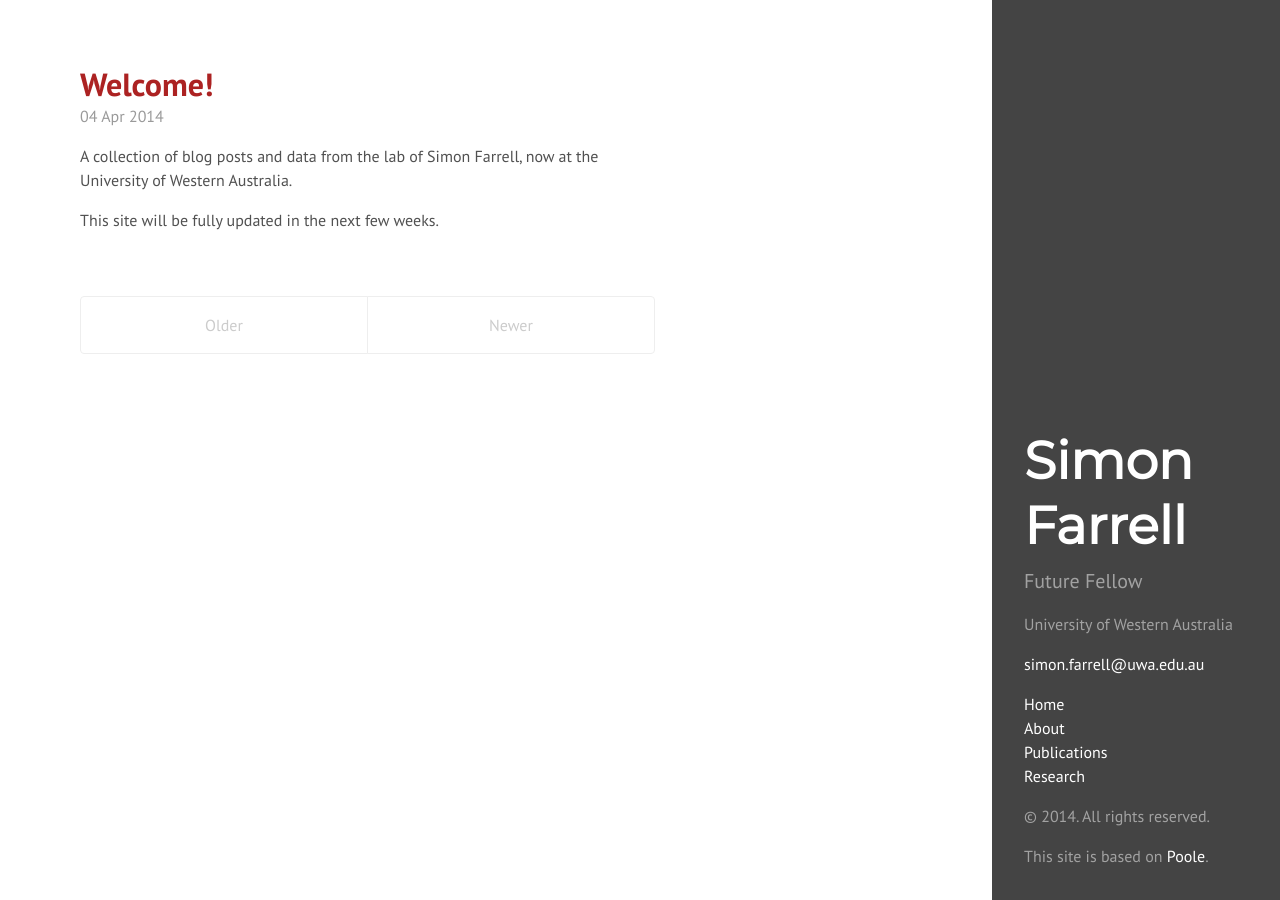
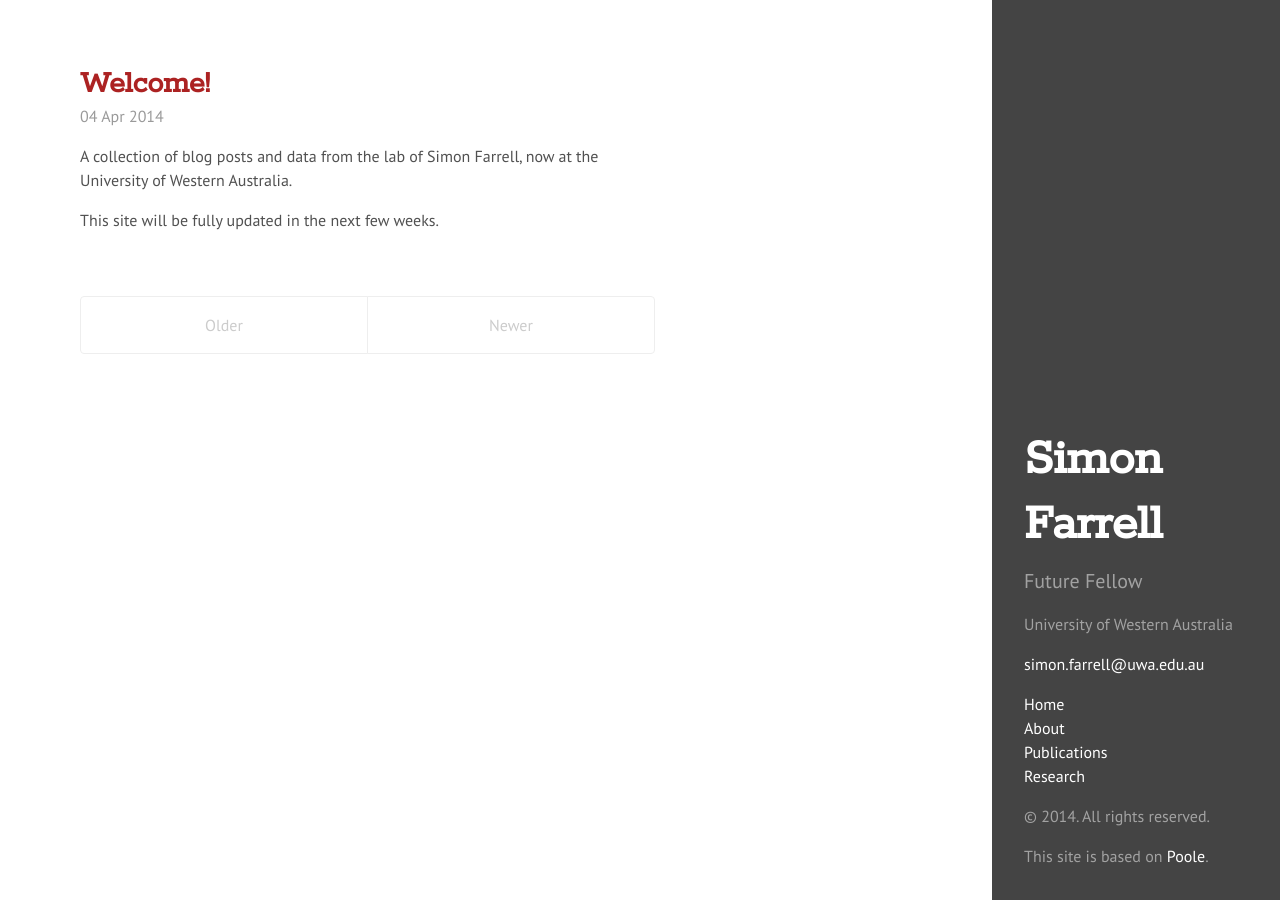
Before and after one commit to psy-farrell/psy-farrell.github.io, a Jekyll site: the page built from index.html, in a window 1280 px wide. Built offline with Jekyll 4.4.1, drawn with Linux system fonts in a browser that asks for light colours; Markdown is read by kramdown in place of the engine named in the settings; the list of posts is cut into pages by our own code.

Commit message:
minor style changes

```diff
--- a/_includes/head.html
+++ b/_includes/head.html
@@ -17,7 +17,7 @@
   <link rel="stylesheet" href="/public/css/poole.css">
   <link rel="stylesheet" href="/public/css/syntax.css">
   <link rel="stylesheet" href="/public/css/hyde.css">
-  <link rel="stylesheet" href="http://fonts.googleapis.com/css?family=PT+Sans:400,400italic,700|Abril+Fatface|Montserrat">
+  <link rel="stylesheet" href="http://fonts.googleapis.com/css?family=PT+Sans:400,400italic,700|Abril+Fatface|Montserrat|Rokkitt">
 
   <!-- Icons -->
   <link rel="apple-touch-icon-precomposed" sizes="144x144" href="/public/apple-touch-icon-144-precomposed.png">
--- a/public/css/hyde.css
+++ b/public/css/hyde.css
@@ -79,7 +79,7 @@ html {
 .sidebar-about h1 {
   color: #fff;
   margin-top: 0;
-  font-family: Montserrat, "Abril Fatface", serif;
+  font-family: Rokkitt, "Abril Fatface", serif;
   font-size: 3.25rem;
 }
 
@@ -124,6 +124,18 @@ a.sidebar-nav-item:focus {
 .content {
   padding-top:    4rem;
   padding-bottom: 4rem;
+}
+
+.content h1 {
+  font-family: "Rokkitt", serif;
+}
+
+.content h2 {
+  font-family: "Rokkitt", serif;
+}
+
+.content h3 {
+  font-family: "Rokkitt", serif;
 }
 
 @media (min-width: 48rem) {
```
Also changed, not shown: 8 other files.
